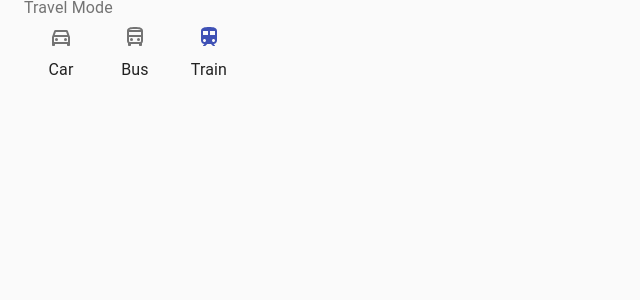
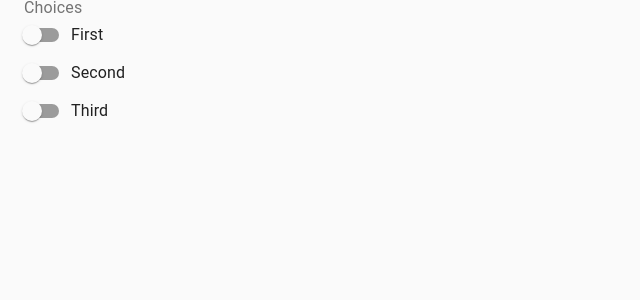
Before and after one commit to eliseuvideira/react-material-ui-cookbook, a React app: page / in a window 1280 px wide. Shown: the top 300 px of the page, without its empty margins (0-640 px from the left). Built offline with nearby package versions, Linux system fonts and the light colour scheme.

Commit message:
using an switch group

```diff
--- a/src/components/Page.tsx
+++ b/src/components/Page.tsx
@@ -6,15 +6,10 @@ import {
   FormControlLabel,
   Container,
   FormLabel,
-  Radio,
-  RadioGroup,
+  FormGroup,
+  Switch,
 } from '@material-ui/core';
-import CarOutlinedIcon from '@material-ui/icons/DirectionsCarOutlined';
-import CarIcon from '@material-ui/icons/DirectionsCar';
-import BusOutlinedIcon from '@material-ui/icons/DirectionsBusOutlined';
-import BusIcon from '@material-ui/icons/DirectionsBus';
-import TrainOutlinedIcon from '@material-ui/icons/TrainOutlined';
-import TrainIcon from '@material-ui/icons/Train';
+import PropTypes from 'prop-types';
 
 const useStyles = makeStyles({
   root: {
@@ -22,60 +17,56 @@ const useStyles = makeStyles({
   },
 });
 
+const SwitchGroup: React.FC<{
+  label: string;
+  onChange: (
+    index: number,
+  ) => (event: React.ChangeEvent<HTMLInputElement>) => void;
+  values: { checked?: boolean; label: string }[];
+}> = ({ values, label, onChange }) => (
+  <FormControl component="fieldset">
+    <FormLabel component="legend">{label}</FormLabel>
+    <FormGroup>
+      {values.map((value, index) => (
+        <FormControlLabel
+          key={index}
+          control={
+            <Switch checked={value.checked} onChange={onChange(index)} />
+          }
+          label={value.label}
+        />
+      ))}
+    </FormGroup>
+  </FormControl>
+);
+
+SwitchGroup.propTypes = {
+  label: PropTypes.string.isRequired,
+  onChange: PropTypes.func.isRequired,
+  values: PropTypes.array.isRequired,
+};
+
 const Page = () => {
   const classes = useStyles();
 
-  const [value, setValue] = useState('train');
+  const [values, setValues] = useState([
+    { label: 'First', checked: false },
+    { label: 'Second', checked: false },
+    { label: 'Third', checked: false },
+  ]);
 
-  const onChange = (event: React.ChangeEvent<HTMLInputElement>) => {
-    setValue(event.target.value);
+  const onChange = (index: number) => () => {
+    const newValues = [...values];
+    const value = newValues[index];
+    newValues[index] = { ...value, checked: !value.checked };
+    setValues(newValues);
   };
 
   return (
     <div className={classes.root}>
       <CssBaseline />
       <Container>
-        <FormControl component="fieldset">
-          <FormLabel component="legend">Travel Mode</FormLabel>
-          <RadioGroup name="travel" value={value} onChange={onChange} row>
-            <FormControlLabel
-              value="car"
-              control={
-                <Radio
-                  color="primary"
-                  icon={<CarOutlinedIcon />}
-                  checkedIcon={<CarIcon />}
-                />
-              }
-              label="Car"
-              labelPlacement="bottom"
-            />
-            <FormControlLabel
-              value="bus"
-              control={
-                <Radio
-                  color="primary"
-                  icon={<BusOutlinedIcon />}
-                  checkedIcon={<BusIcon />}
-                />
-              }
-              label="Bus"
-              labelPlacement="bottom"
-            />
-            <FormControlLabel
-              value="train"
-              control={
-                <Radio
-                  color="primary"
-                  icon={<TrainOutlinedIcon />}
-                  checkedIcon={<TrainIcon />}
-                />
-              }
-              label="Train"
-              labelPlacement="bottom"
-            />
-          </RadioGroup>
-        </FormControl>
+        <SwitchGroup label="Choices" values={values} onChange={onChange} />
       </Container>
     </div>
   );
```
